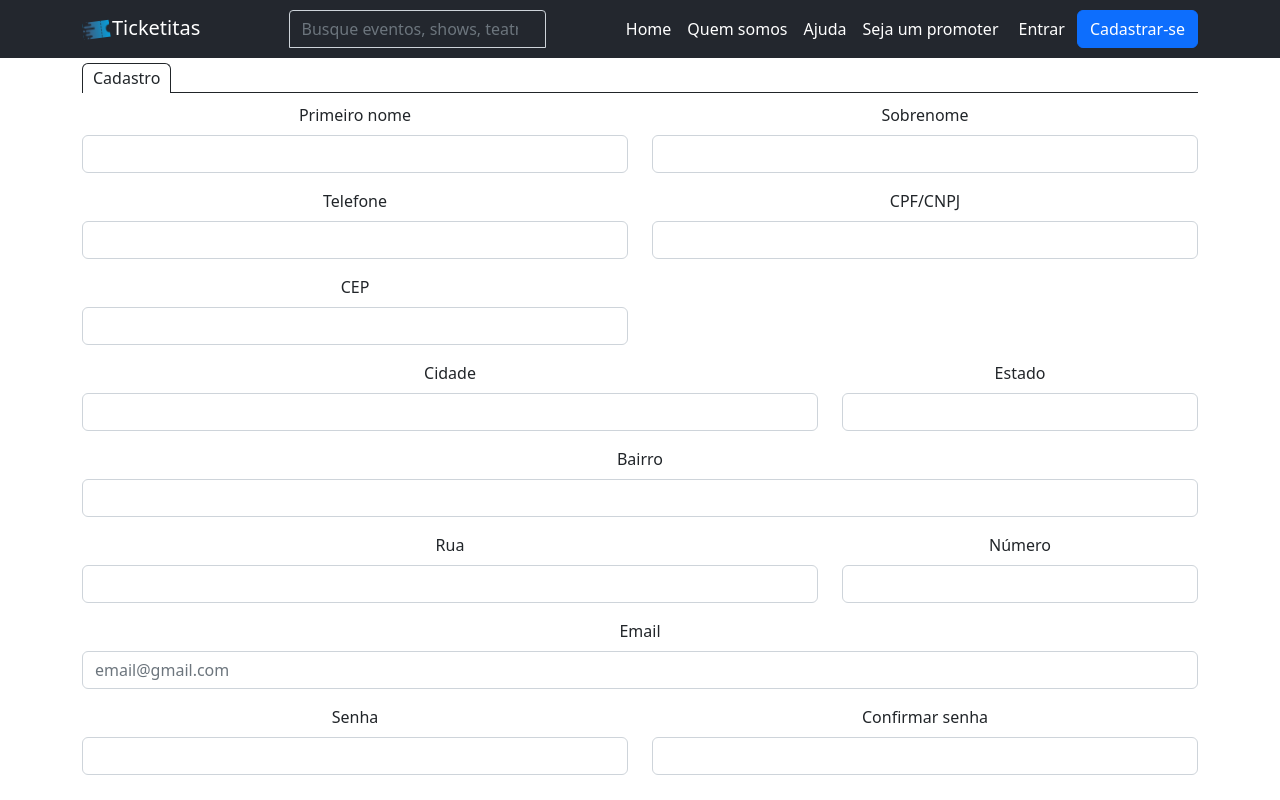
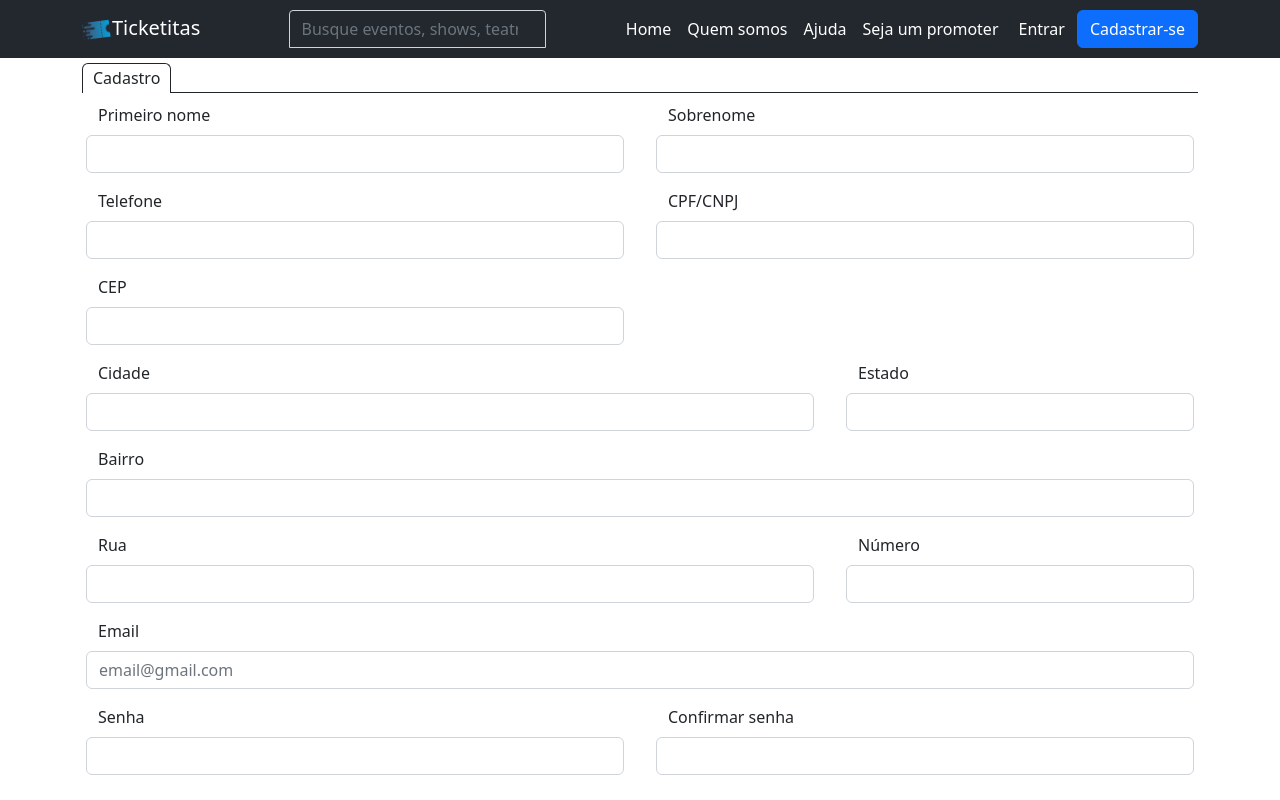
Before and after one commit to 12Devs/Ticketitas-TypeScript, a React (Create React App) app: page /cadastrarCliente in a window 1280 px wide. Shown: the top 800 px of the page. Built offline with nearby package versions, Linux system fonts and the light colour scheme.

Commit message:
fix: Correção do alinhamento do input de texto

```diff
--- a/src/components/InputTexto/index.tsx
+++ b/src/components/InputTexto/index.tsx
@@ -1,13 +1,17 @@
 import './InputTexto.css'
 import Form from 'react-bootstrap/Form';
 import React from 'react';
+import { Row } from 'react-bootstrap';
 
 function InputTexto({ type, label, placeholder, controlId, defaultValue, data, setData, required }:
 {type: string, label: string, placeholder: string, controlId: string, defaultValue: string, data: string, setData: Function, required: boolean }) {
     return (
         <>
             <Form.Group className="mb-3" controlId={controlId}>
-                <Form.Label>{label}</Form.Label>
+                <Row className='me-1 ms-1'>
+                    <Form.Label className='text-start'>{label}</Form.Label>
+                </Row>
+                <Row className='me-1 ms-1'>
                     <Form.Control
                         required={required}
                         type={type}
@@ -15,6 +19,7 @@ function InputTexto({ type, label, placeholder, controlId, defaultValue, data, s
                         defaultValue={defaultValue}
                         value={data}
                         onChange={(e) => setData(e.target.value)} />
+                </Row>
             </Form.Group>
         </>
     );
```
Lines whose indentation alone changed are shown as unchanged.
